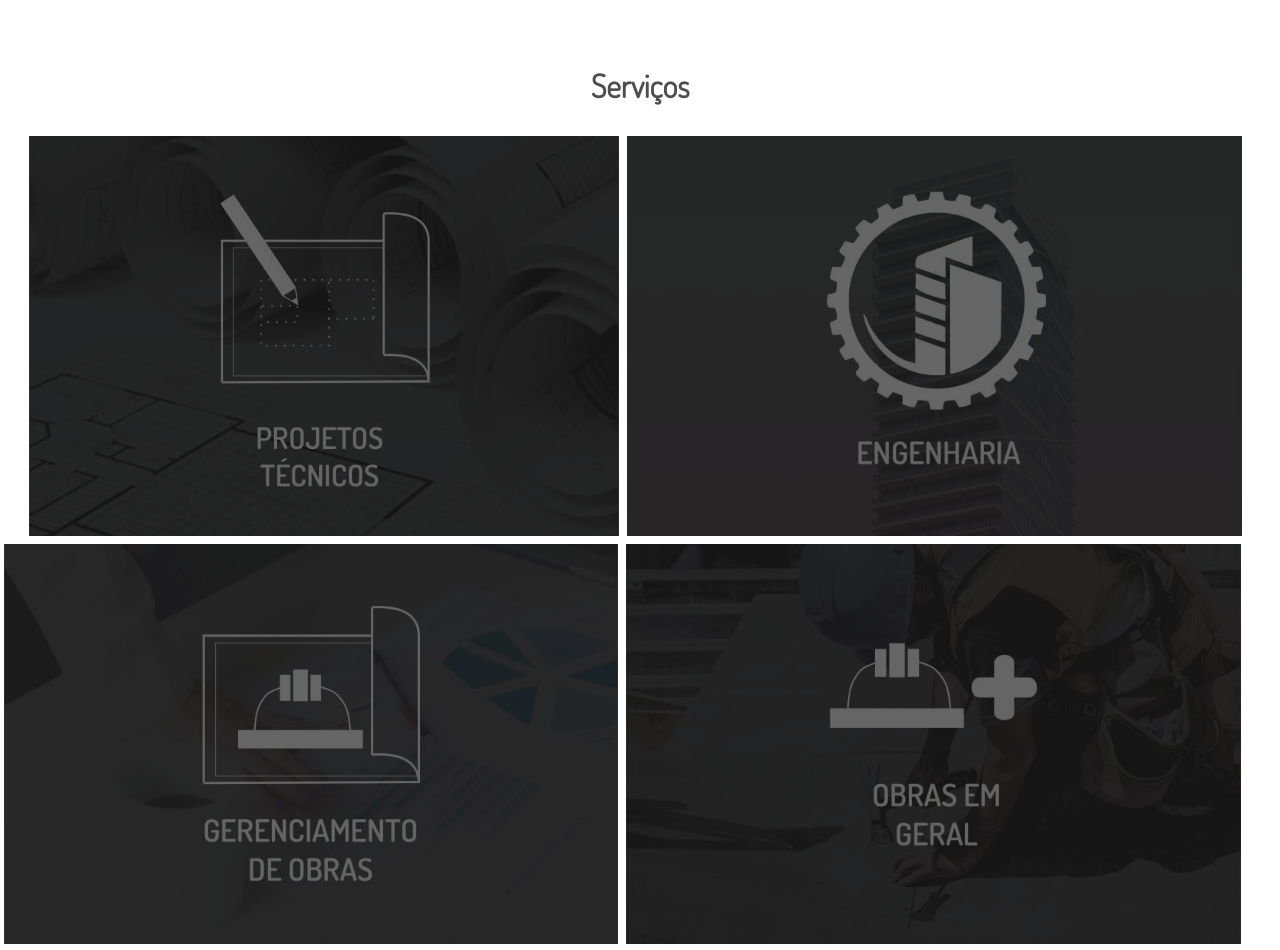
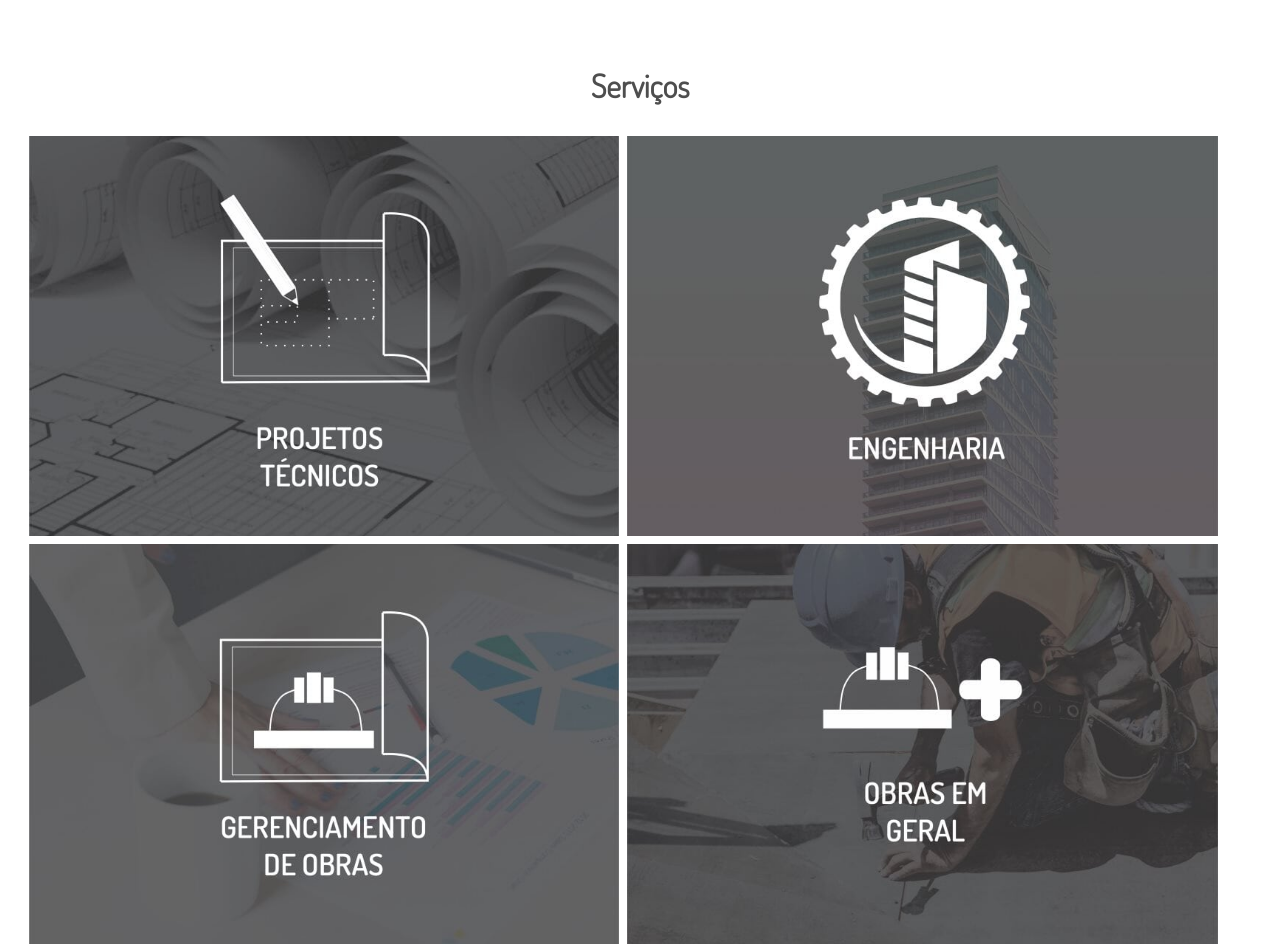
Before and after one commit to gusthavosouza/spoo-website, a plain HTML site: page index.html in a window 1280 px wide. Shown: the part 642-1592 px from the top of the page. Drawn offline with nearby package versions, Linux system fonts and the light colour scheme.

Commit message:
fix div size on services container

```diff
--- a/css/base.css
+++ b/css/base.css
@@ -405,7 +405,7 @@ footer .social {
 	padding: 45px 0;
 }
 
-.page-header::before, .project::before, .img-op::before {
+.page-header::before, .project::before {
 	content: '';
 	display: block;
 	position: absolute;
--- a/index.html
+++ b/index.html
@@ -71,17 +71,11 @@
 	<section class="container" id="services">
 		<div class="wrap">
 			<h1 class="container-title">Serviços</h1>
-
-			<div class="box-left img-op bg-arqu img-100">
-				</div>
-			</div>
-			<div class="box-left img-op bg-eng img-100">
-				</div>
-			<div class="box-left img-op bg-struc img-100">
-				</div>
-			<div class="box-left img-op bg-ferro img-100">
-				</div>
-		</div>
+  			<div class="box-left img-op bg-arqu img-100"></div>
+  			<div class="box-left img-op bg-eng img-100"></div>
+  			<div class="box-left img-op bg-struc img-100"></div>
+  			<div class="box-left img-op bg-ferro img-100"></div>
+    </div>
 	</section>
 
 	<section class="container" id="news">
```
